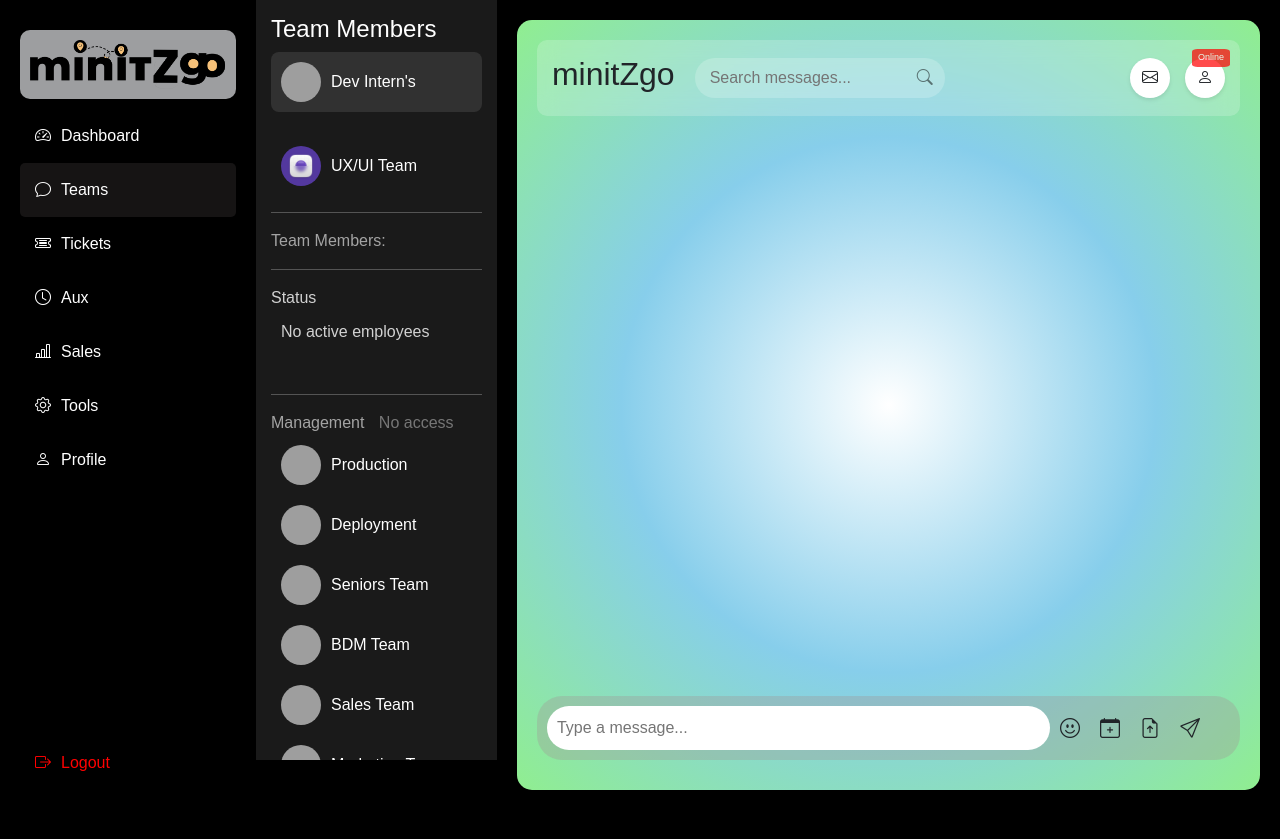
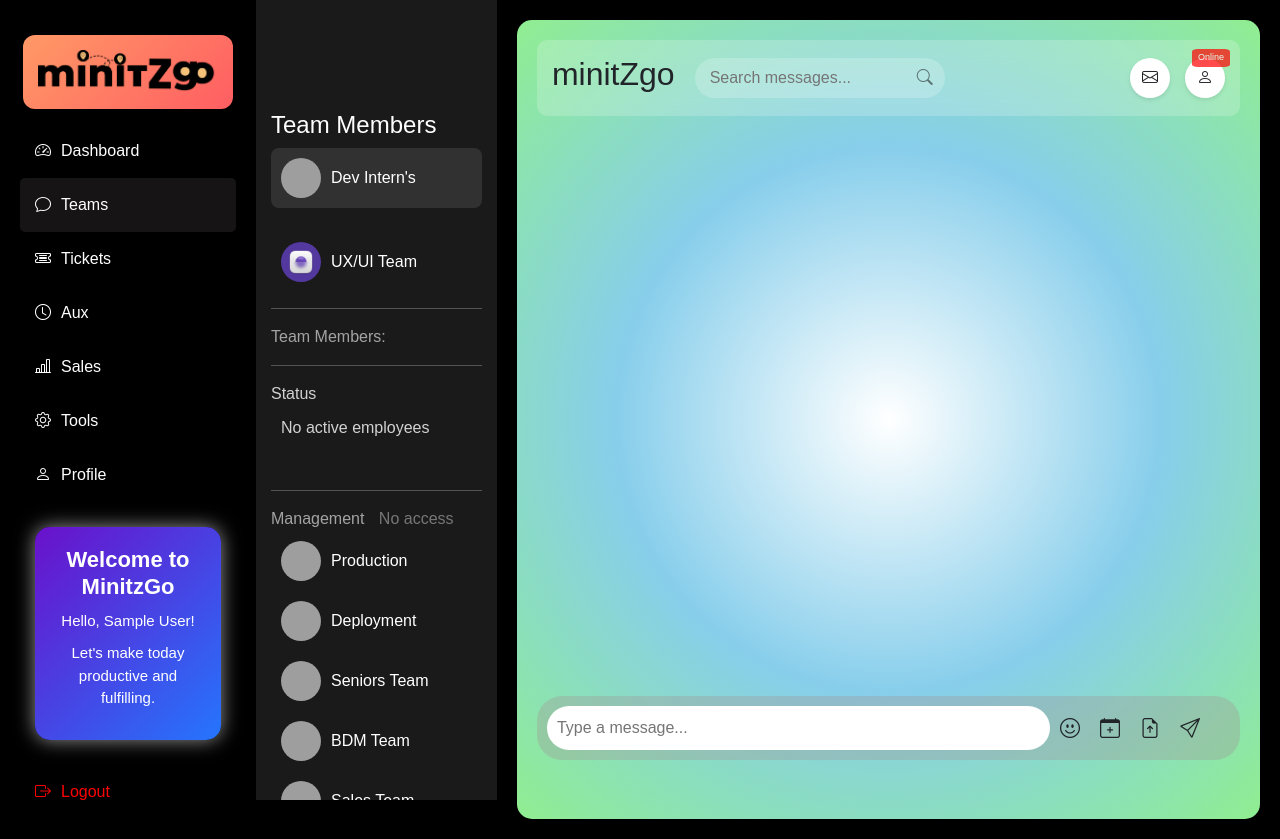
Before and after one commit to hemang500/employee, a PHP site: page /chat.php in a window 1280 px wide. Before the commit the page ends 790 px from the top, so only its background shows below. Run offline with PHP 8.4, Linux system fonts and the light colour scheme; the visitor is signed in with stand-in values (Sample User, id 1); data that the repository does not hold is empty; grey boxes are pictures that could not be loaded.

Commit message:
post launch

```diff
--- a/chat.php
+++ b/chat.php
@@ -245,7 +245,14 @@
    include 'side_bar.php';
     ?>
         </nav>
-        <aside class="chat-sidebar" style="max-height: calc(100vh - 40px); overflow-y: auto; scrollbar-width: thin; --scrollbar-width: 3px; --scrollbar-track-background: transparent; --scrollbar-thumb-background: rgba(255,255,255,0.2);">  <h4>Team Members</h4>
+        <aside class="chat-sidebar" style="max-height: calc(100vh - 0px); overflow-y: auto; scrollbar-width: thin; --scrollbar-width: 3px; --scrollbar-track-background: transparent; --scrollbar-thumb-background: rgba(255,255,255,0.2);">
+
+        <br>
+        <br>
+        <br>
+        <br>
+
+        <h4>Team Members</h4>
                 <div class="member active-chat"><img src="images/dev.webp" alt=""> Dev Intern's</div><br>
                 <div class="member"><img src="images/ui.jpg" alt=""> UX/UI Team</div> <hr>
                 <span style="opacity:0.6;">Team Members:
--- a/index.php
+++ b/index.php
@@ -240,9 +240,7 @@
         <br>
         <br>
         <br>
-        <br>
-        <br>
-        <br>
+
         <div class="summary-cards">
             <div class="card">
                 <i class="bi bi-person-badge"></i>
--- a/side_bar.php
+++ b/side_bar.php
@@ -1,38 +1,91 @@
 <?php
 include 'backend/db.php';
-echo '<div style="text-align: center; margin-top: 10px; margin-bottom: 10px; background-color:rgb(157, 158, 160); padding: 10px; border-radius: 10px; box-shadow: 0 0 10px rgba(0, 0, 0, 0.1); animation: fadeIn 1s ease-in, float 3s ease-in-out 1;">
-    <img src="images/logo.png" alt="Logo" style="width: 200px; transition: transform 0.3s ease; animation: pulse 2s 1;">
+?>
+
+<div style="text-align: center; margin: 15px auto; background: linear-gradient(135deg, #ff9966, #ff5e62); padding: 15px; border-radius: 12px; box-shadow: 0 4px 15px rgba(0, 0, 0, 0.2); animation: fadeIn 1s ease-in, float 3s infinite;">
+    <img src="images/logo.png" alt="Company Logo" style="width: 180px; transition: transform 0.3s ease; animation: pulse 2s infinite;">
 </div>
+
 <style>
+/* Greeting Card */
+.greeting-card {
+    text-align: center;
+    background: linear-gradient(135deg, #6a11cb, #2575fc);
+    color: #fff;
+    padding: 20px;
+    border-radius: 15px;
+    box-shadow: 0px 5px 15px rgba(0, 0, 0, 0.3);
+    margin: 25px 15px;
+    animation: fadeIn 1s ease-in-out, glow 2s infinite alternate;
+}
+
+.greeting-card h3 {
+    font-size: 22px;
+    margin-bottom: 10px;
+    font-weight: bold;
+}
+
+.greeting-card p {
+    font-size: 15px;
+    margin-bottom: 10px;
+    line-height: 1.5;
+}
+
+
+
+.slider img {
+    width: 0%;
+
+}
+
+.slider img.active {
+    opacity: 1;
+}
+
+/* Animations */
 @keyframes fadeIn {
     from { opacity: 0; }
     to { opacity: 1; }
 }
-@keyframes float {
-    0% { transform: translateY(0px); }
-    50% { transform: translateY(-10px); }
-    100% { transform: translateY(0px); }
+
+@keyframes glow {
+    from { box-shadow: 0 0 10px rgba(255, 255, 255, 0.3); }
+    to { box-shadow: 0 0 20px rgba(255, 255, 255, 0.6); }
 }
-@keyframes pulse {
-    0% { transform: scale(1); }
-    50% { transform: scale(1.05); }
-    100% { transform: scale(1); }
-}
-</style>';
+</style>
 
+<script>
+document.addEventListener("DOMContentLoaded", function() {
+    let slides = document.querySelectorAll(".slider img");
+    let index = 0;
+
+    function showNextSlide() {
+        slides[index].classList.remove("active");
+        index = (index + 1) % slides.length;
+        slides[index].classList.add("active");
+    }
+
+    setInterval(showNextSlide, 4000); // Change slide every 4 seconds
+});
+</script>
+
+<?php
 echo '<a href="index" class="'.((basename($_SERVER['PHP_SELF']) == 'index.php') ? 'active' : '').'"><i class="bi bi-speedometer2"></i> Dashboard</a>';
-
 echo '<a href="chat" class="'.((basename($_SERVER['PHP_SELF']) == 'chat.php') ? 'active' : '').'"><i class="bi bi-chat"></i> Teams</a>';
-
 echo '<a href="tickets" class="'.((basename($_SERVER['PHP_SELF']) == 'tickets.php') ? 'active' : '').'"><i class="bi bi-ticket-detailed"></i> Tickets</a>';
-
 echo '<a href="auxs" class="'.((basename($_SERVER['PHP_SELF']) == 'attendance.php') ? 'active' : '').'"><i class="bi bi-clock"></i> Aux</a>';
-
 echo '<a href="clients" class="'.((basename($_SERVER['PHP_SELF']) == 'clients.php') ? 'active' : '').'"><i class="bi bi-bar-chart-line"></i> Sales</a>';
-
 echo '<a href="tools" class="'.((basename($_SERVER['PHP_SELF']) == 'tools.php') ? 'active' : '').'"><i class="bi bi-gear"></i> Tools</a>';
-
 echo '<a href="profile" class="'.((basename($_SERVER['PHP_SELF']) == 'profile.php') ? 'active' : '').'"><i class="bi bi-person"></i> Profile</a>';
 
+// Enhanced Greeting Card Section
+echo '<div class="greeting-card">
+    <h3>Welcome to MinitzGo</h3>
+    <p>Hello, '.$_SESSION['full_name'].'!</p>
+    <p>Let\'s make today productive and fulfilling.</p>
+
+</div>';
+
+// Logout Link
 echo '<a href="logout.php" class="logout"><i class="bi bi-box-arrow-right"></i> Logout</a>';
 ?>
```
Also changed, not shown: user_status_update.js (added).
